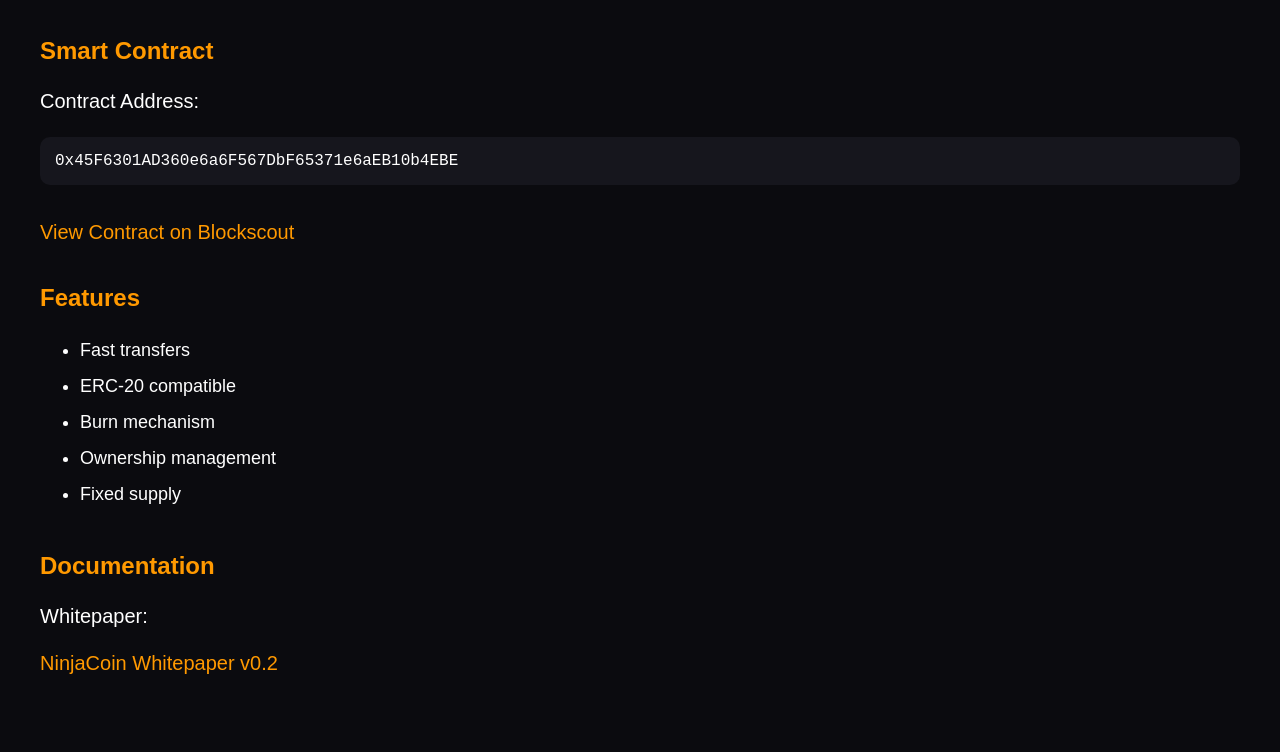
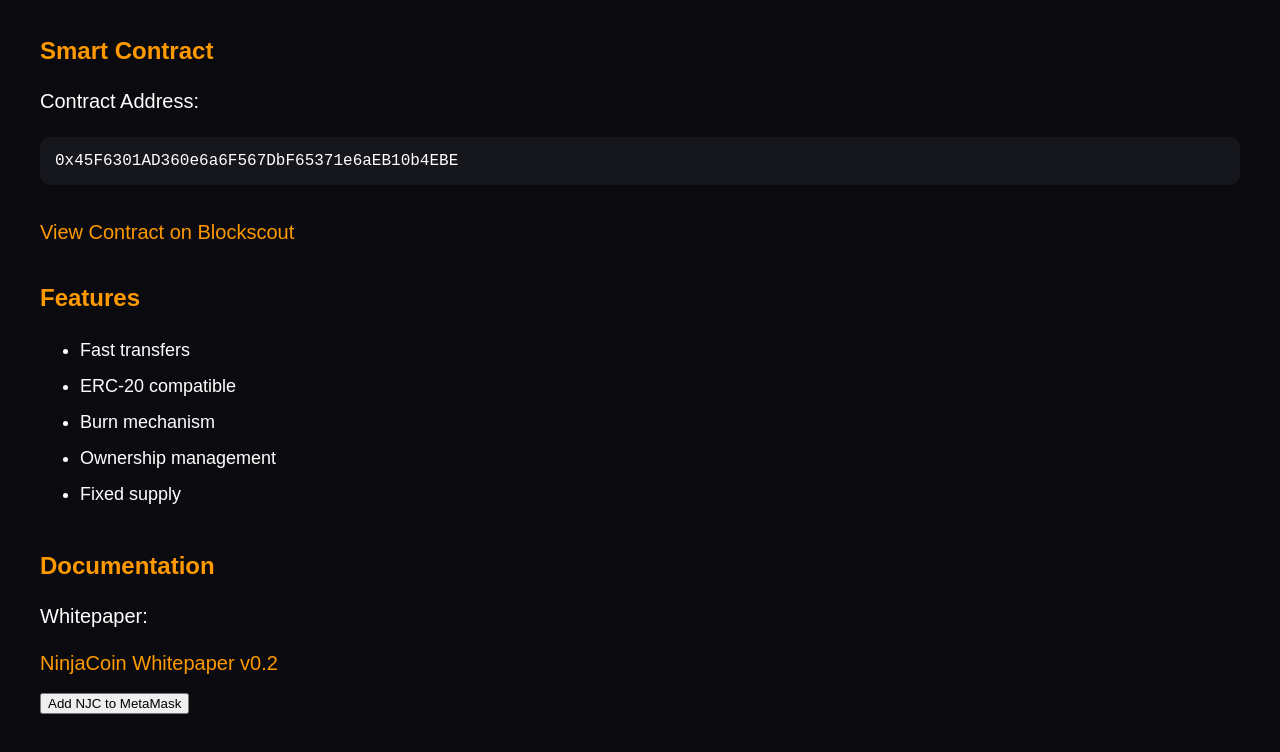
Before and after one commit to NinjaNJC/NinjaCoin, a plain HTML site: page Website/index.html in a window 1280 px wide. Shown: the part 602-1354 px from the top of the page. Before the commit the page ends 1317 px from the top, so only its background shows below. Drawn offline with Linux system fonts and the light colour scheme.

Commit message:
Update README and add MetaMask button

```diff
--- a/Website/index.html
+++ b/Website/index.html
@@ -2,16 +2,19 @@
 <html lang="en">
 
 <head>
+
     <meta charset="UTF-8">
     <meta name="viewport" content="width=device-width, initial-scale=1.0">
 
     <title>NinjaCoin (NJC)</title>
 
     <link rel="stylesheet" href="style.css">
+
 </head>
 
 
 <body>
+
 
     <img
         src="../Logo/ninja.png"
@@ -42,24 +45,30 @@
 
 
 
+
     <h2>Smart Contract</h2>
 
     <p>
         Contract Address:
     </p>
 
+
     <code>
         0x45F6301AD360e6a6F567DbF65371e6aEB10b4EBE
     </code>
 
+
     <br><br>
 
-<a href="https://eth-sepolia.blockscout.com/address/0x45F6301AD360e6a6F567DbF65371e6aEB10b4EBE"
+
+    <a
+    href="https://eth-sepolia.blockscout.com/address/0x45F6301AD360e6a6F567DbF65371e6aEB10b4EBE"
     target="_blank">
 
         View Contract on Blockscout
 
     </a>
+
 
 
 
@@ -75,7 +84,9 @@
 
 
 
+
     <h2>Documentation</h2>
+
 
     <p>
         Whitepaper:
@@ -83,8 +94,84 @@
 
 
     <a href="../Whitepaper/NinjaCoin_Whitepaper_v0.2.md">
+
         NinjaCoin Whitepaper v0.2
+
     </a>
+
+
+
+
+    <br><br>
+
+
+    <button onclick="addToken()">
+
+        Add NJC to MetaMask
+
+    </button>
+
+
+
+
+<script>
+
+
+async function addToken() {
+
+
+    if (!window.ethereum) {
+
+        alert("Please install MetaMask");
+
+        return;
+
+    }
+
+
+
+    try {
+
+
+        await window.ethereum.request({
+
+            method: "wallet_watchAsset",
+
+            params: {
+
+                type: "ERC20",
+
+                options: {
+
+                    address: "0x45F6301AD360e6a6F567DbF65371e6aEB10b4EBE",
+
+                    symbol: "NJC",
+
+                    decimals: 18,
+
+                    image: "https://raw.githubusercontent.com/NinjaNJC/NinjaCoin/main/Logo/ninja.png"
+
+                }
+
+            }
+
+        });
+
+
+    } catch(error) {
+
+
+        console.log(error);
+
+
+    }
+
+
+}
+
+
+
+</script>
 
 
 
```
Also changed, not shown: README.md. Lines whose indentation alone changed are shown as unchanged.
